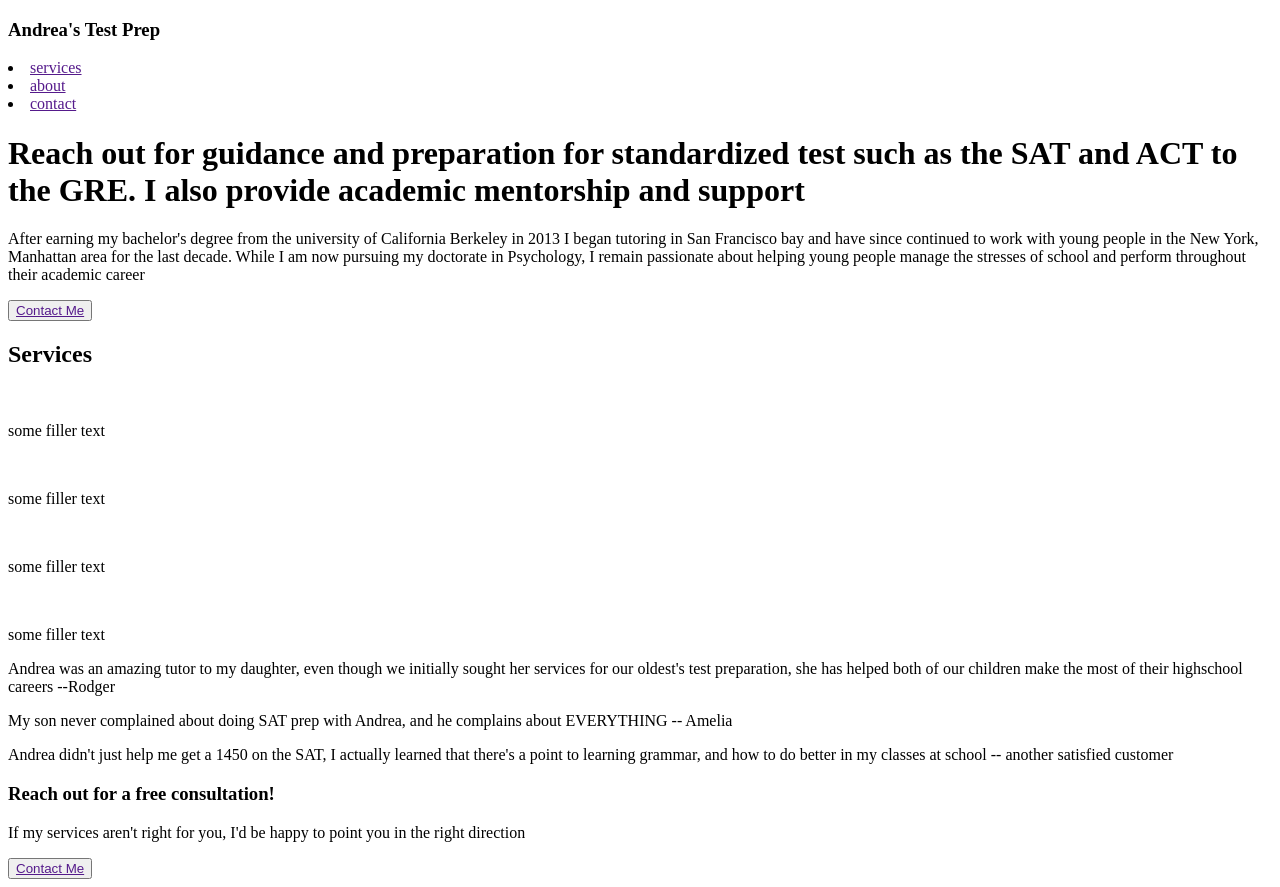
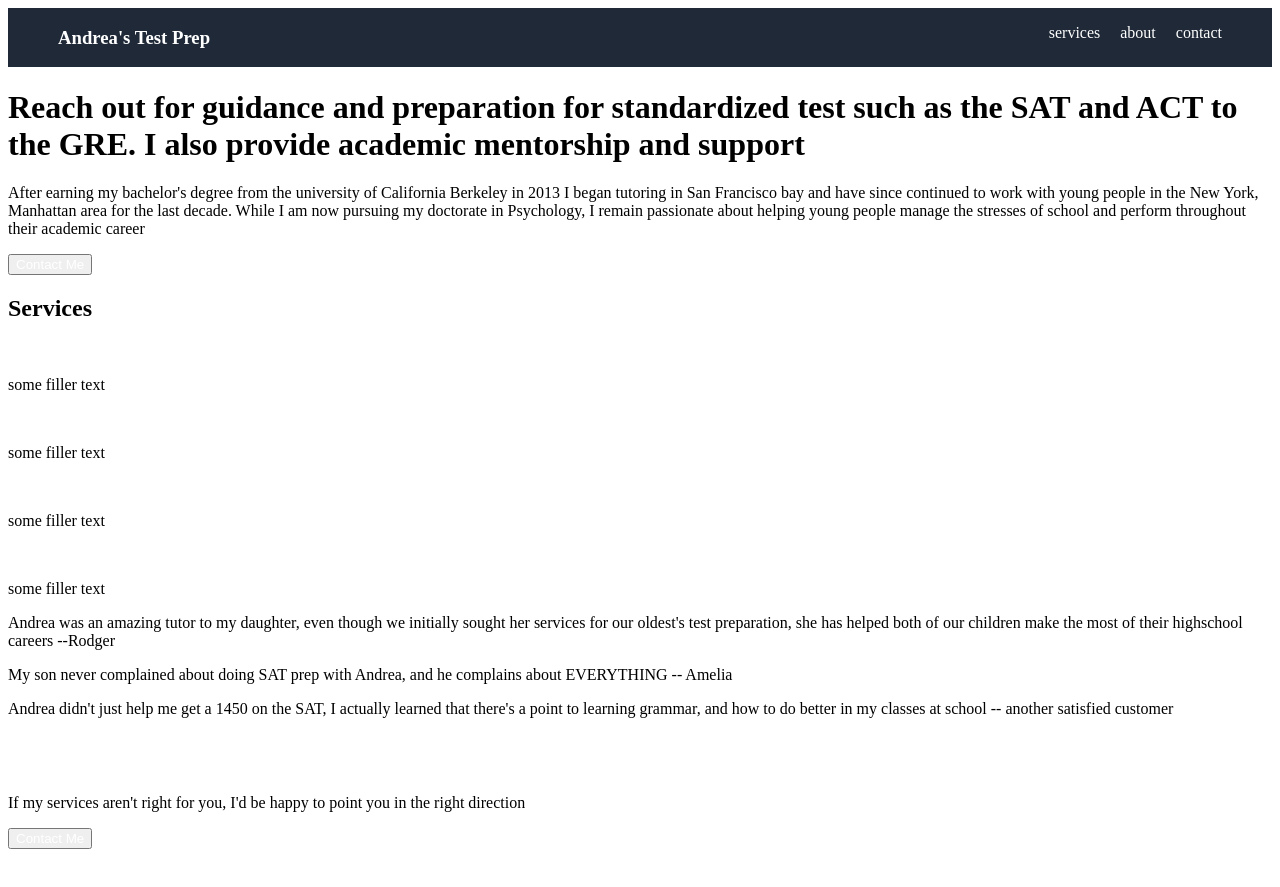
Before and after one commit to saminoorsyed/andreas-test-prep, a plain HTML site: page index.html in a window 1280 px wide. After the commit the page ends 857 px from the top, so only its background shows below. Drawn offline with Linux system fonts and the light colour scheme.

Commit message:
perform basic alignment on header element and nav

```diff
--- a/index.html
+++ b/index.html
@@ -11,9 +11,11 @@
     <header>
         <h3> Andrea's Test Prep</h3>
         <nav>
-            <li><a href="">services</a></li>
-            <li><a href="">about</a></li>
-            <li><a href="">contact</a></li>
+            <ul>
+                <li><a href="">services</a></li>
+                <li><a href="">about</a></li>
+                <li><a href="">contact</a></li>
+            </ul>
         </nav>
     </header>
         <main>
--- a/styles.css
+++ b/styles.css
@@ -0,0 +1,27 @@
+body {
+    display: flex;
+    flex-direction: column;
+}
+
+
+header{
+    display: flex;
+    justify-content: space-between;
+    background-color: #1F2937;
+    padding: 0 50px;
+}
+
+h3 {
+    color: white;
+}
+
+a {
+    text-decoration: none;
+    color: white
+}
+
+ul {
+    list-style-type: none;
+    display: flex;
+    gap: 20px;
+}
```
